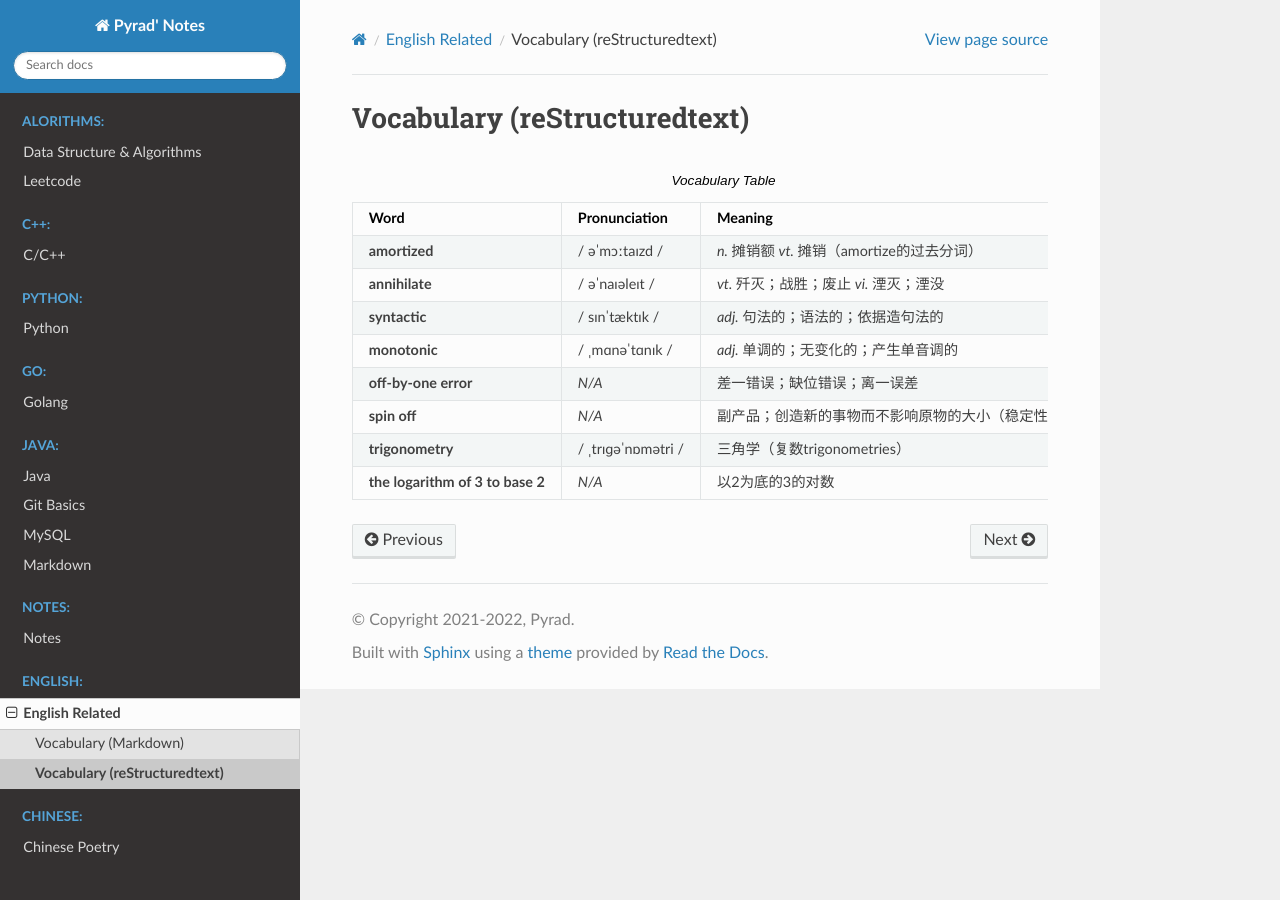
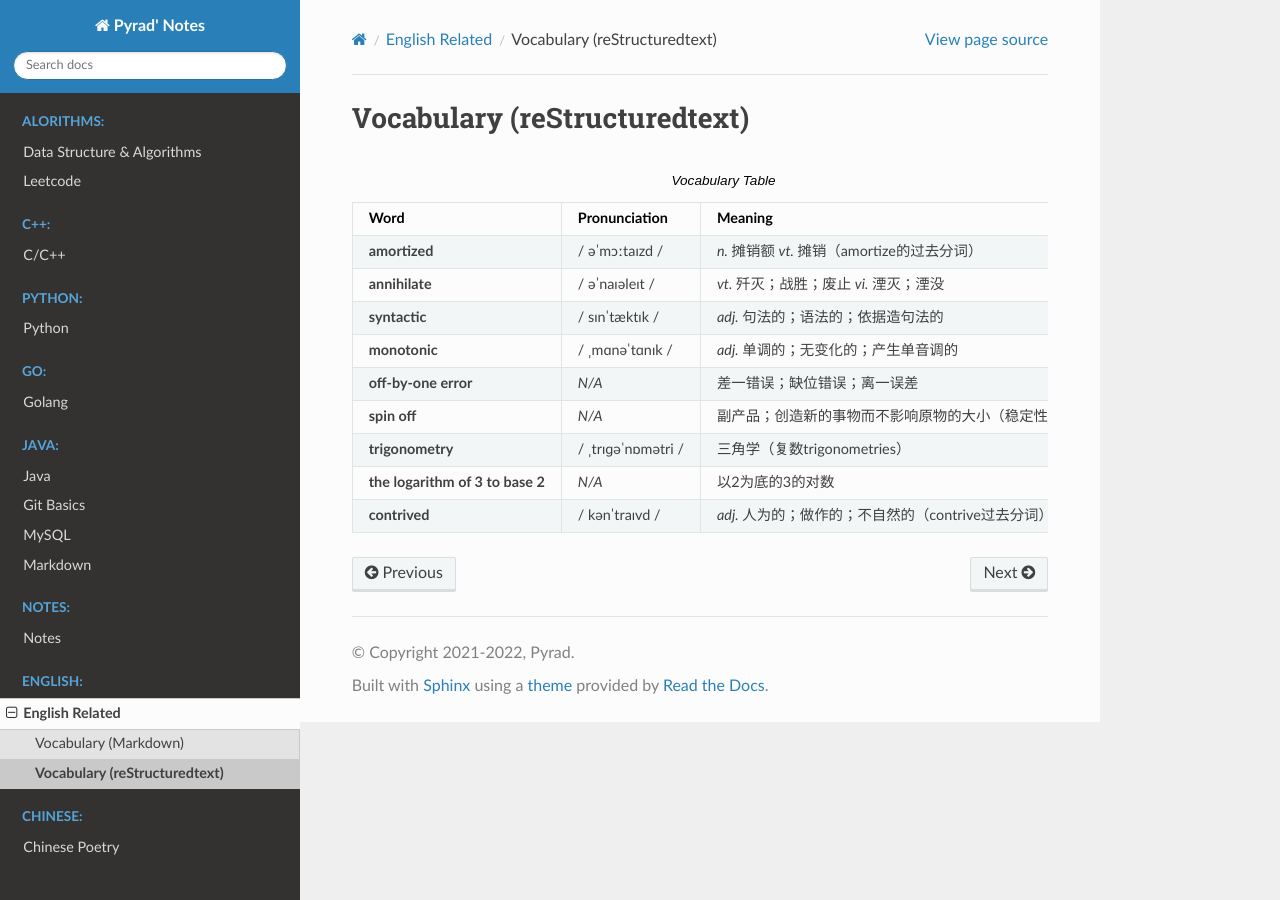
Before and after one commit to Pyrad/pyradnotes, a Sphinx documentation site: the page built from source/English/vocabulary.rst, in a window 1280 px wide. Built offline with Sphinx 7.4.7 and the Read the Docs theme 2.0.0, drawn with Linux system fonts in a browser that asks for light colours.

Commit message:
Add one new word "contrived"

```diff
--- a/source/English/vocabulary.rst
+++ b/source/English/vocabulary.rst
@@ -33,3 +33,6 @@ Vocabulary  (reStructuredtext)
     * - **the logarithm of 3 to base 2**
       - *N/A*
       - 以2为底的3的对数
+    * - **contrived**
+      - / kənˈtraɪvd /
+      - *adj.* 人为的；做作的；不自然的（contrive过去分词）
```
